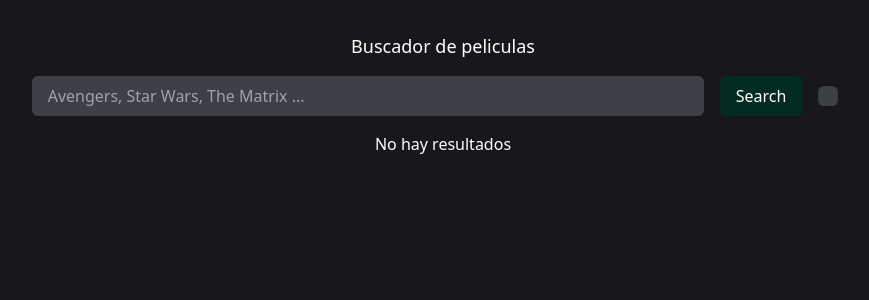
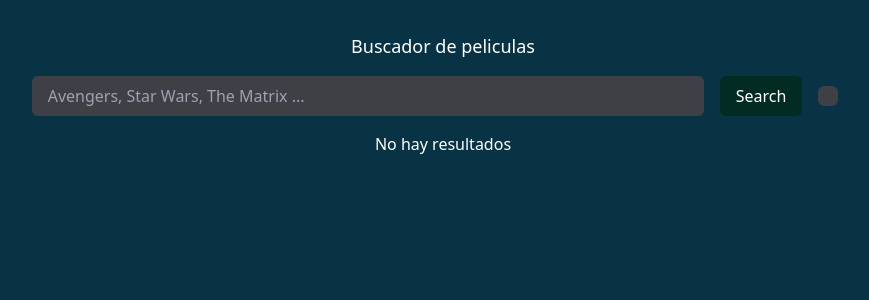
Before and after one commit to JluisESolares/pelis-app, a React (Vite) app: page / in a window 1280 px wide. Shown: the top 300 px of the page, without its empty margins (197-1066 px from the left). Built offline with nearby package versions, Linux system fonts and the light colour scheme.

Commit message:
style: change background color

```diff
--- a/src/components/MovieLayout.jsx
+++ b/src/components/MovieLayout.jsx
@@ -1,5 +1,5 @@
 export function MovieLayout({ children }) {
   return (
-    <div className="min-h-screen w-full bg-zinc-900 text-white">{children}</div>
+    <div className="min-h-screen w-full bg-cyan-950 text-white">{children}</div>
   );
 }
```
